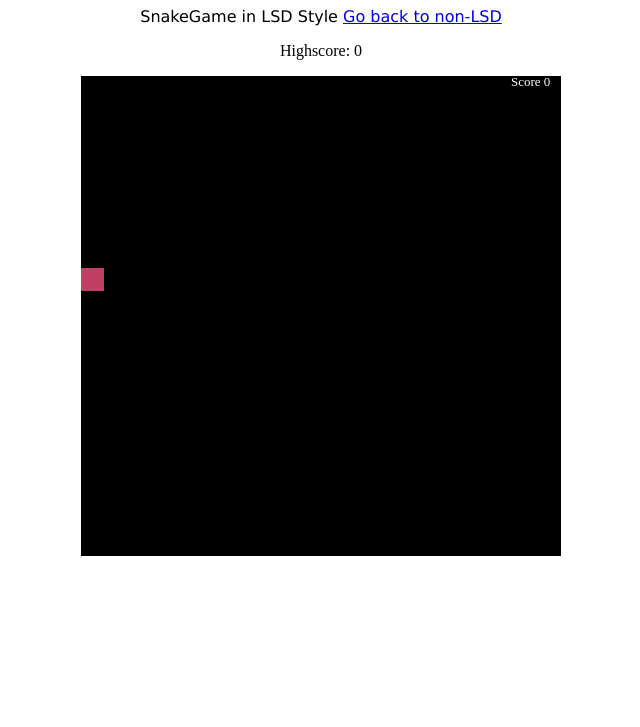
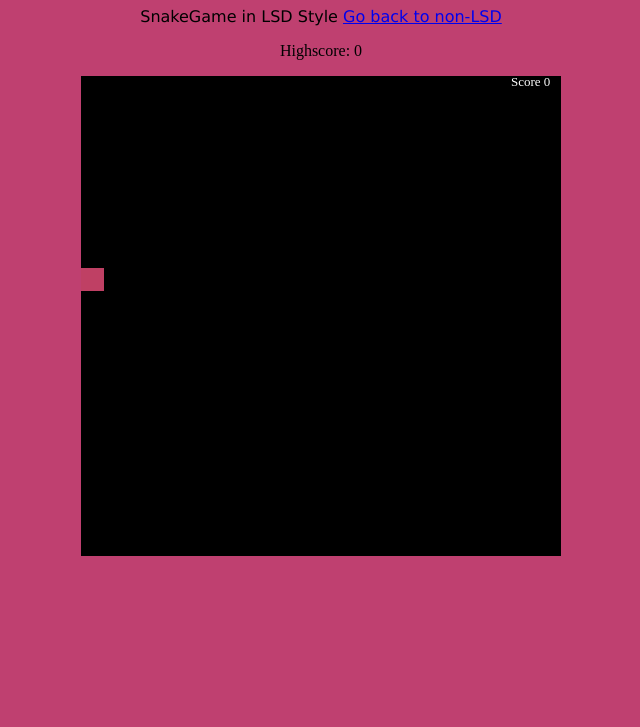
Before and after one commit to DarkPandaWorld/DarkPandaWorld.github.io, a plain HTML site: page site/index.html in a window 1280 px wide. Shown: the part 73-800 px from the top of the page, without its empty margins (319-959 px from the left). Drawn offline with Linux system fonts and the light colour scheme.

```diff
--- a/site/index.html
+++ b/site/index.html
@@ -9,19 +9,22 @@
 </head>
 
 
-<body style="text-align: center; " >
+<body style="text-align: center; ">
 
     <h1 style="text-align:center; text-shadow: 5px;">Snake Game</h1>
     <p style="font-family: 'Verdana', Courier, monospace; ">
         SnakeGame in LSD Style
 
-    <a href="../index.html"> Go back to non-LSD </a>
+        <a href="../index.html"> Go back to non-LSD </a>
 
 
     <p id="highscoreDisplay">Highscore: 0</p>
 
     <canvas id="canvas" width="480" height="480"></canvas>
     <script>
+
+        document.body.style.backgroundColor = "hsl(" + 360 * Math.random() + ", 50%, 50%)";
+
 
 
         let canvas = document.getElementById('canvas');
```
